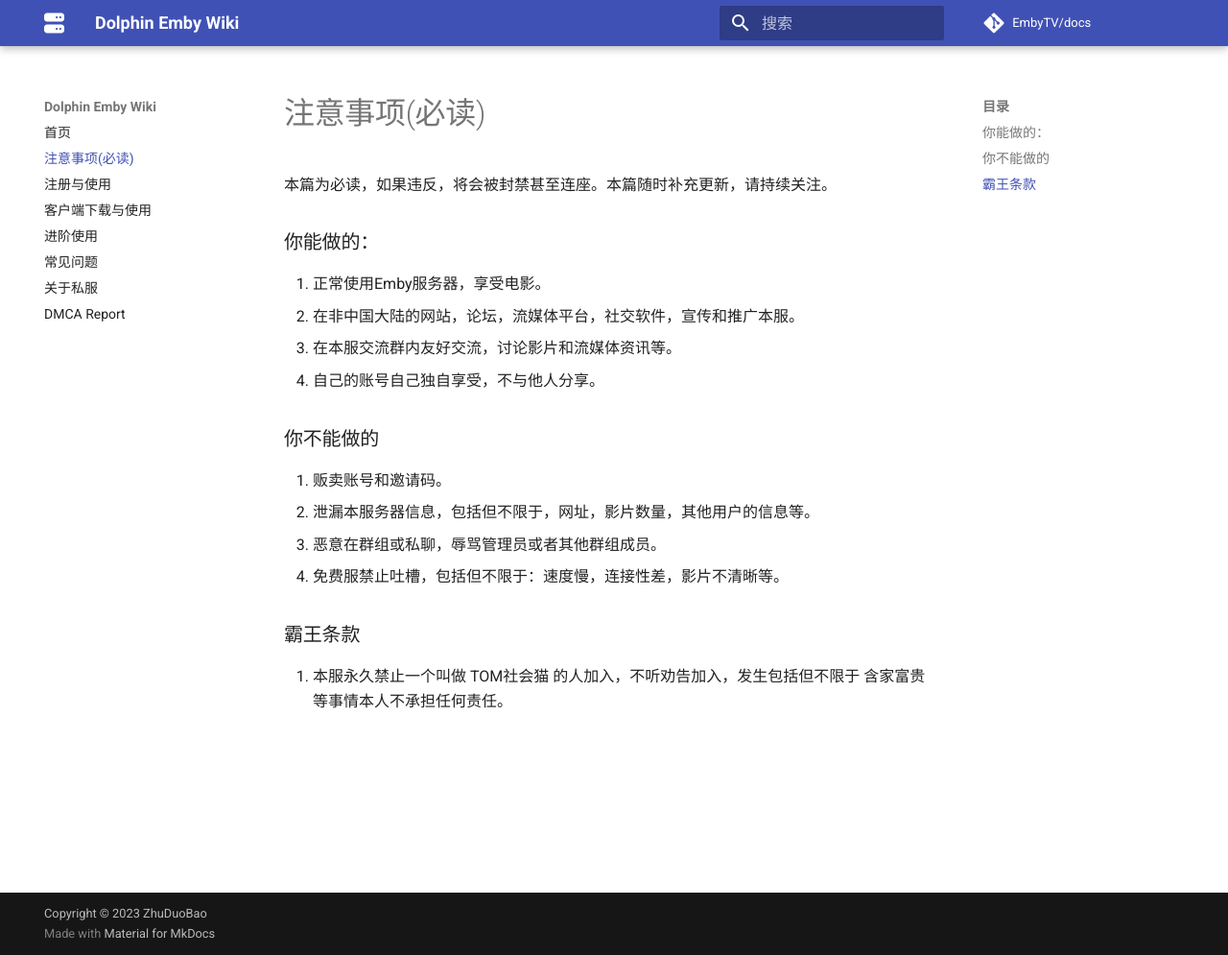
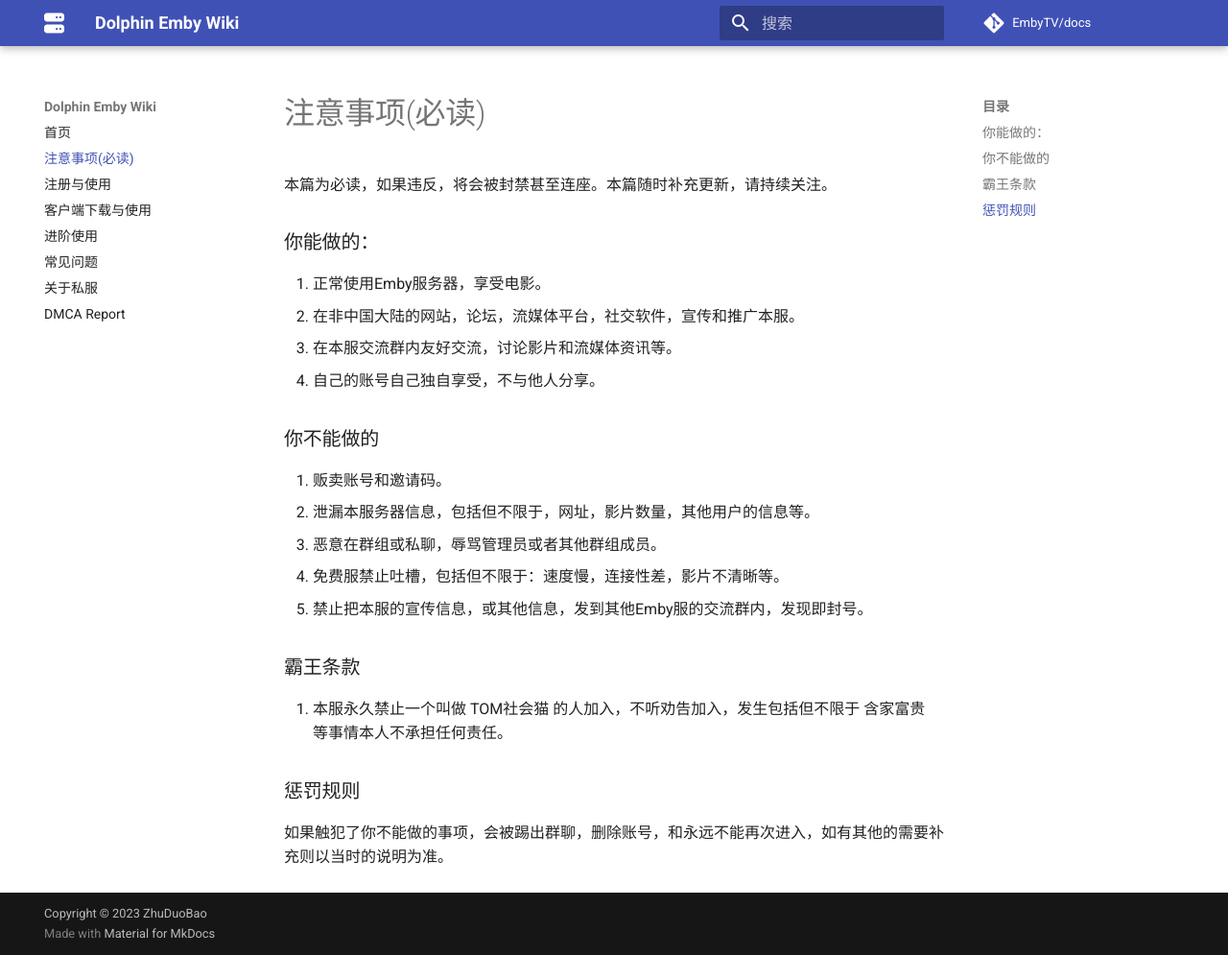
Before and after one commit to EmbyTV/docs, an MkDocs documentation site: the page built from docs/precautions.md, in a window 1280 px wide and 995 px high. Shown: the whole window at 96% size. Built offline with MkDocs 1.6.1 and Material for MkDocs 9.7.7, drawn with Linux system fonts in a browser that asks for light colours; comment, search, counter and statistics services are not loaded.

Commit message:
补充说明

```diff
--- a/docs/precautions.md
+++ b/docs/precautions.md
@@ -13,7 +13,12 @@
 2. 泄漏本服务器信息，包括但不限于，网址，影片数量，其他用户的信息等。
 3. 恶意在群组或私聊，辱骂管理员或者其他群组成员。
 4. 免费服禁止吐槽，包括但不限于：速度慢，连接性差，影片不清晰等。
+5. 禁止把本服的宣传信息，或其他信息，发到其他Emby服的交流群内，发现即封号。
 
 ### 霸王条款
 
 1. 本服永久禁止一个叫做 TOM社会猫 的人加入，不听劝告加入，发生包括但不限于 含家富贵 等事情本人不承担任何责任。
+
+### 惩罚规则
+
+如果触犯了你不能做的事项，会被踢出群聊，删除账号，和永远不能再次进入，如有其他的需要补充则以当时的说明为准。
```
